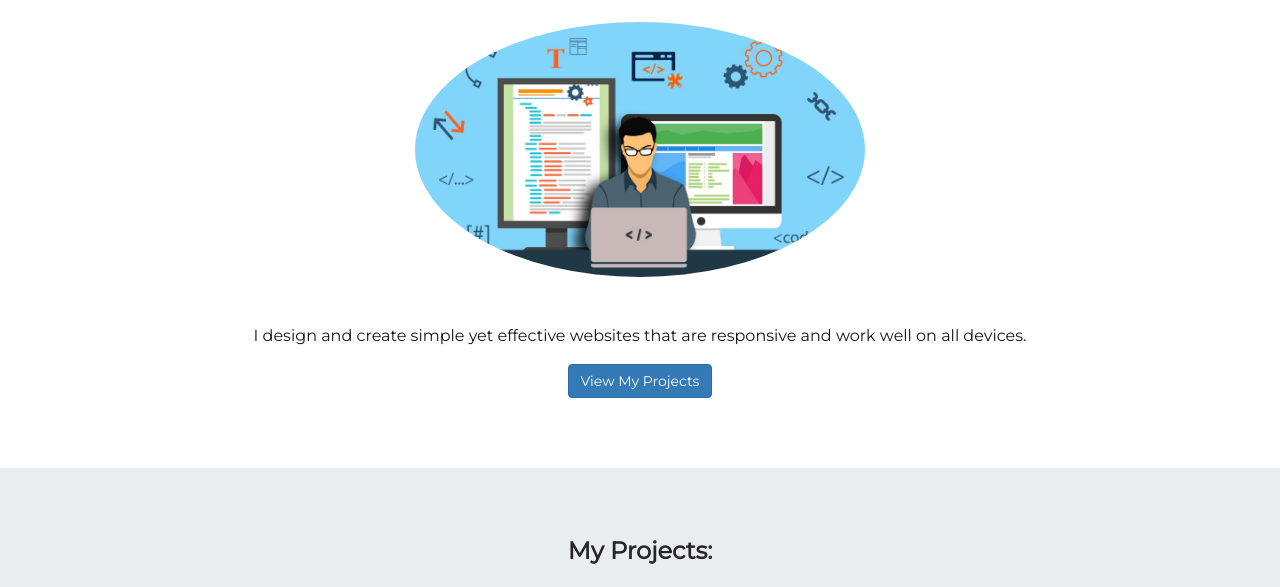
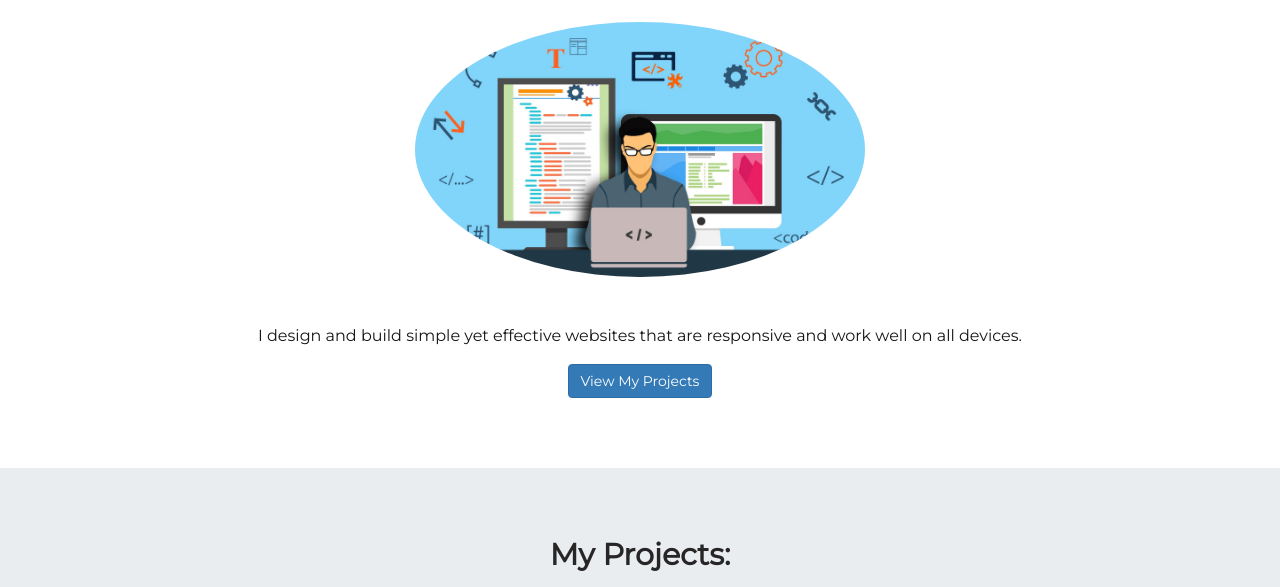
Before and after one commit to sshay123/Portfolio, a plain HTML site: page index.html in a window 1280 px wide. Shown: the part 213-800 px from the top of the page. Drawn offline with nearby package versions, Linux system fonts and the light colour scheme.

Commit message:
Yet more tweaks
More tweaks

```diff
--- a/index.html
+++ b/index.html
@@ -75,12 +75,12 @@
 <div class="container-fluid bg-1 text-center">
   <h1 class="margin"><b>Web Developer and Tech Aficionado</b></h1>
   <img src="img/webdev.jpeg" class="img-responsive img-circle margin" style="display:inline" alt="Illustration of man sitting at his desk in front of computer" width="450" height="450">
-  <p>I design and create simple yet effective websites that are responsive and work well on all devices.</p>
+  <p>I design and build simple yet effective websites that are responsive and work well on all devices.</p>
   <a class="btn btn-primary" href="#myprojects" role="button">View My Projects</a>
 </div>
 
 <div class="container-fluid bg-2 text-center">
-  <h3 id="myprojects" class="margin"><b>My Projects:</b></h3>
+  <h2 id="myprojects" class="margin"><b>My Projects:</b></h2>
   <div class="row">
     <div class="col-md-6">
       <h3 class="margin">Interactive Photo Gallery</h3>
```
